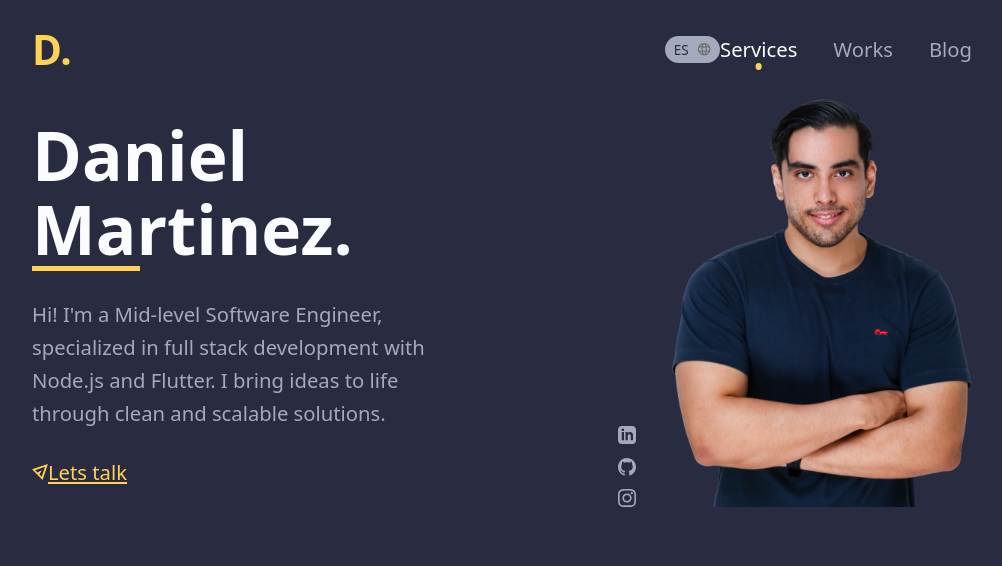
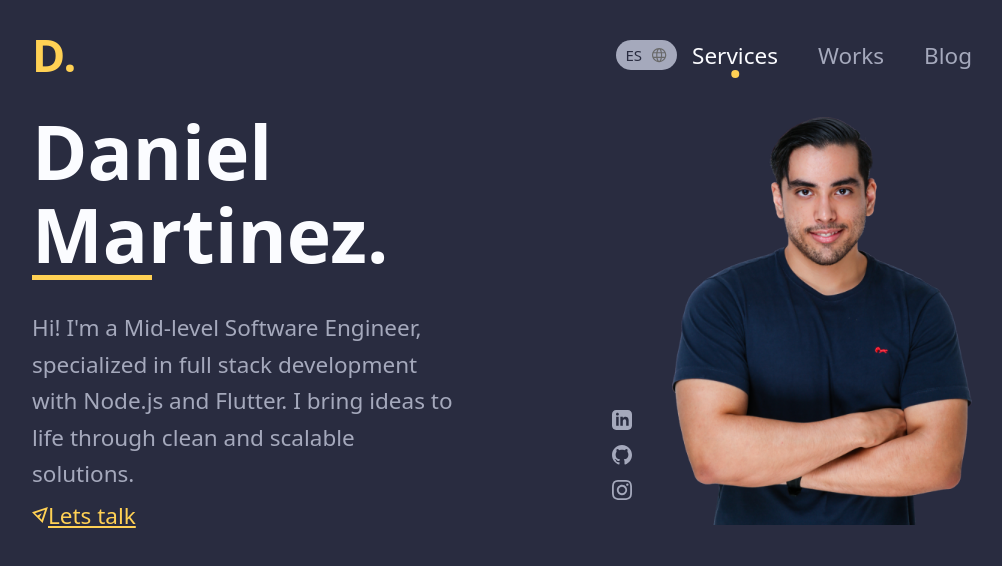
Before and after one commit to danielmartinezar/portfolio-web, a React (Vite) app: page / in a window 1280 px wide. Shown: the top 566 px of the page, without its empty margins (138-1140 px from the left). Built offline with nearby package versions, Linux system fonts and the light colour scheme.

Commit message:
:sparkles: FEAT: Change blured image
:sparkles: FEAT: UI fix

```diff
--- a/src/App.tsx
+++ b/src/App.tsx
@@ -3,7 +3,7 @@ import HomePage from "./pages/Home";
 
 function App() {
   return (
-    <div className="min-h-screen bg-bg-primary px-6 md:px-[170px]">
+    <div className="min-h-screen bg-bg-primary px-6 md:px-[170px] max-w-[1900px] mx-auto">
       <Header />
       <HomePage />
     </div>
--- a/src/components/Header.tsx
+++ b/src/components/Header.tsx
@@ -19,7 +19,7 @@ export default function Header({ className = "" }: HeaderProps) {
         </a>
 
         {/* Right side: I18n + Navigation */}
-        <div className="flex items-center">
+        <div className="flex items-center md:gap-3">
           {/* I18n Switch Button */}
           <I18nSwitchButton size="sm" className="" />
 
--- a/src/index.css
+++ b/src/index.css
@@ -18,12 +18,36 @@
 }
 
 /* Global base styles */
-html {
-  font-size: var(--font-size-base);
+html,
+body {
+  font-size: 16px;
+  background-color: var(--color-bg-primary);
 }
 
 @media (min-width: 768px) {
-  html {
-    font-size: var(--font-size-lg);
+  html,
+  body {
+    font-size: 18px;
   }
 }
+
+@media (min-width: 1024px) {
+  html,
+  body {
+    font-size: 19px;
+  }
+}
+
+@media (min-width: 1280px) {
+  html,
+  body {
+    font-size: 20px;
+  }
+}
+
+@media (min-width: 1536px) {
+  html,
+  body {
+    font-size: 22px;
+  }
+}
--- a/src/views/home/Hero.tsx
+++ b/src/views/home/Hero.tsx
@@ -2,18 +2,20 @@ import { useState } from "react";
 import ContactButton from "./components/ContactButton";
 import SocialIcons from "../../components/SocialIcons";
 import danielImage from "../../assets/DanielMartinez.webp";
-import danielImageBlur from "../../assets/DanielMartinezBlur3.webp";
+import danielImageBlur from "../../assets/DanielMartinezBlur.webp";
 
 export default function Hero() {
+  const [blurLoaded, setBlurLoaded] = useState(false);
   const [imageLoaded, setImageLoaded] = useState(false);
 
   return (
-    <section className="flex items-start md:items-center pt-8 md:pt-0">
+    <section className="flex items-start md:items-center md:pt-0">
       <div className="w-full">
         {/* Mobile & Desktop Layout */}
         <div className="flex flex-col md:grid md:grid-cols-2 md:gap-16 md:items-center">
           {/* Text Content */}
-          <div className="space-y-2 md:space-y-6 mb-0 md:mb-0">
+          <div className="mb-0 md:mb-0">
+            <div className="space-y-2 md:space-y-6">
               {/* Name with yellow underline */}
               <div>
                 <h1 className="text-5xl md:text-6xl font-bold text-fg-primary leading-[1.1]">
@@ -31,7 +33,8 @@ export default function Hero() {
                 development with Node.js and Flutter. I bring ideas to life
                 through clean and scalable solutions.
               </p>
-            <ContactButton />
+            </div>
+            <ContactButton className="mt-4 md:mt-1" />
           </div>
 
           {/* Image Container */}
@@ -46,6 +49,7 @@ export default function Hero() {
                   imageLoaded ? "opacity-0" : "opacity-100"
                 }`}
                 aria-hidden="true"
+                onLoad={() => setBlurLoaded(true)}
               />
               {/* High quality image - absolute positioned, fades in */}
               <img
@@ -57,11 +61,11 @@ export default function Hero() {
                 onLoad={() => setImageLoaded(true)}
               />
               {/* Social Icons - Positioned absolutely on the left */}
-              {imageLoaded && (
+              {blurLoaded && (
                 <SocialIcons
                   direction="vertical"
                   size="sm"
-                  className="absolute -left-12 bottom-0 flex"
+                  className="absolute -left-12 bottom-5 flex"
                 />
               )}
             </div>
```
Also changed, not shown: src/assets/DanielMartinezBlur.webp, src/assets/DanielMartinezBlur3.webp (deleted). Lines whose indentation alone changed are shown as unchanged.
